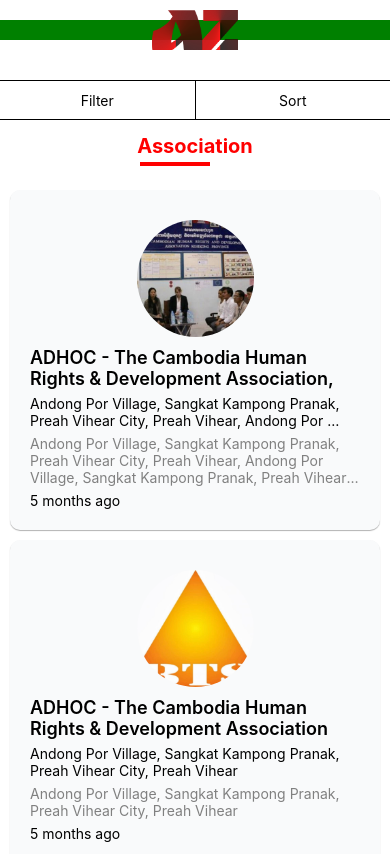
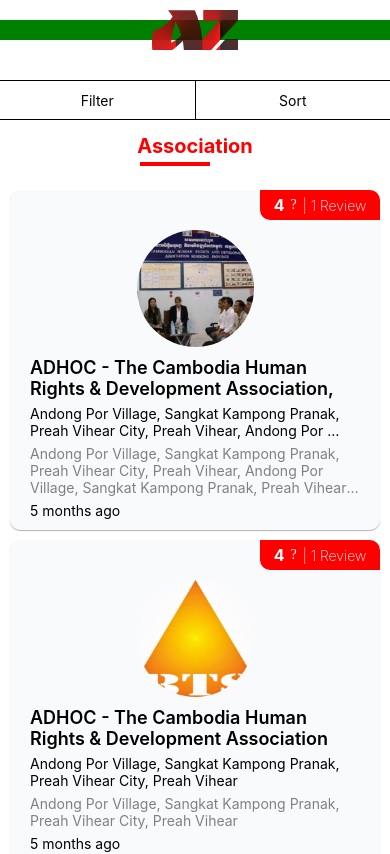
Before and after one commit to sreysros/assignment, a React Native app: screen / in a window 390 px wide. Shown: the top 854 px of the page. Built offline with nearby package versions, Linux system fonts and the light colour scheme.

Commit message:
add vector icon and add review on top of card

```diff
--- a/package.json
+++ b/package.json
@@ -12,7 +12,8 @@
   "dependencies": {
     "moment": "^2.29.1",
     "react": "17.0.2",
-    "react-native": "0.67.3"
+    "react-native": "0.67.3",
+    "react-native-vector-icons": "^9.1.0"
   },
   "devDependencies": {
     "@babel/core": "^7.12.9",
@@ -20,6 +21,7 @@
     "@react-native-community/eslint-config": "^2.0.0",
     "@types/jest": "^26.0.23",
     "@types/react-native": "^0.66.15",
+    "@types/react-native-vector-icons": "^6.4.10",
     "@types/react-test-renderer": "^17.0.1",
     "@typescript-eslint/eslint-plugin": "^5.7.0",
     "@typescript-eslint/parser": "^5.7.0",
--- /dev/null
+++ b/react-native.config.js
@@ -0,0 +1,3 @@
+module.exports = {
+	assets: ['react-native-vector-icons'],
+};
--- a/src/index.tsx
+++ b/src/index.tsx
@@ -1,8 +1,10 @@
 import React from 'react';
+import Icon from 'react-native-vector-icons/Octicons';
 import Container from './components/Container/Container';
 import {
     FlatList,
     Image,
+  ImageBackground,
   SafeAreaView,
   ScrollView,
   StatusBar,
@@ -80,7 +82,8 @@
     }
     const renderItem = ({item, index}) => {
         return (
-            <View style={{padding: 20,
+            <View style={{
+                paddingHorizontal: 20,
                 marginBottom: 10,
                 marginHorizontal: 10,
                 backgroundColor: '#f9fafb',
@@ -94,6 +97,18 @@
                 shadowOpacity: 0.3,
                 elevation: 2,
                 height: 340}}>
+                <View>
+						<View style={{width: 120, height: 30, backgroundColor: 'red', justifyContent: 'center', alignSelf: 'flex-end', borderBottomLeftRadius: 10, borderTopRightRadius: 10, marginRight: -20}}>
+							<View style={{alignItems: 'center', flexDirection: 'row', alignSelf: 'center'}}>
+                                <Text style={{fontSize: 16, color: 'white', fontWeight: 'bold'}}>4</Text>
+                            <Icon name='star-fill' size={14} style={{color: 'white', marginHorizontal: 6}}/>
+                            <Text style={{fontSize: 14, fontWeight: '200',color: 'white'}}>| 1 Review</Text>
+
+                            </View>
+
+                        </View>
+					</View>
+
                     <Image source={item.profile} style={{width: 117, height: 117, borderRadius: 117/2, alignSelf: 'center', marginVertical: 10}} />
                 <Text style={{fontSize: 18, fontWeight: '600', marginBottom: 6}} numberOfLines={2}>{item.name}</Text>
                 <Text style={{fontSize: 14, marginBottom: 6}} numberOfLines={2}>{item.address}</Text>
```
Also changed, not shown: 26 other files (tests, documents, lock files or other folders). Lines whose indentation alone changed are shown as unchanged.
